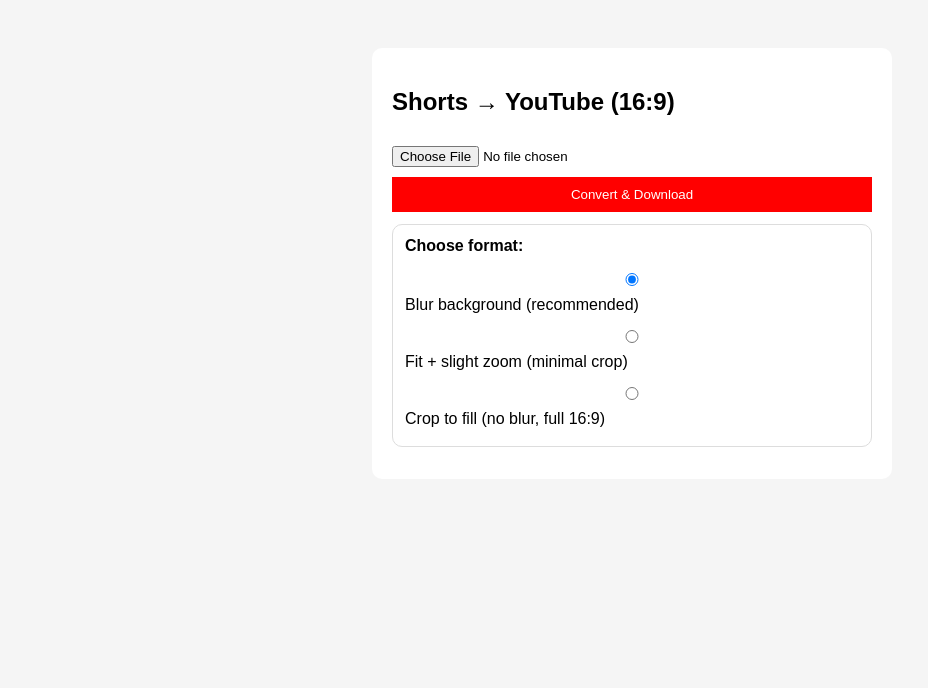
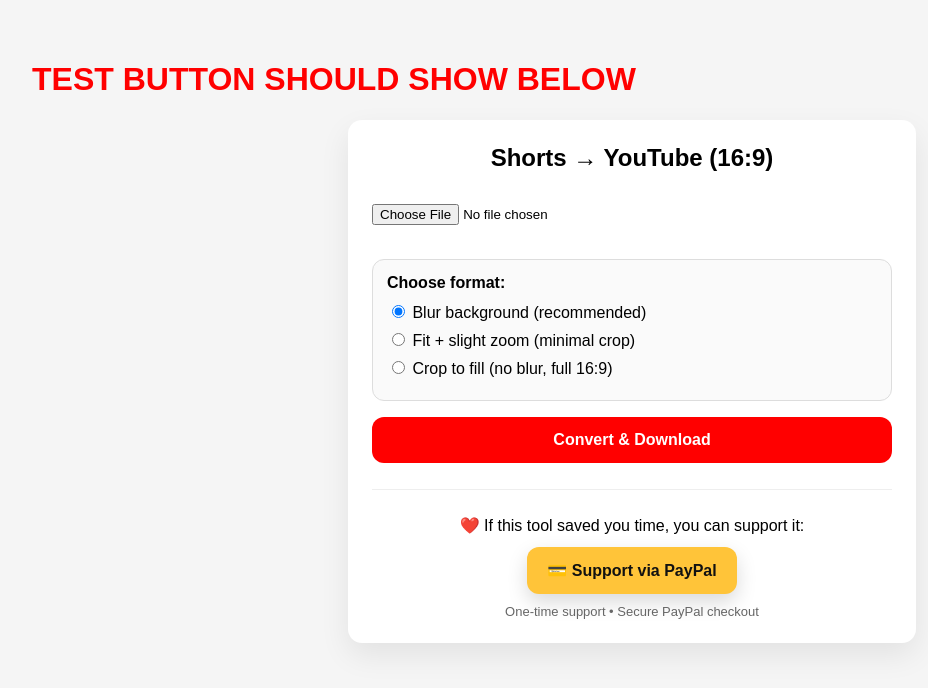
Before and after one commit to youngtallent1988-dev/shorts-to-youtube, a Flask app: page / in a window 1280 px wide. Shown: the top 688 px of the page, without its empty margins (8-936 px from the left). Run offline with Flask 3, Linux system fonts and the light colour scheme.

Commit message:
Test HTML update

```diff
--- a/templates/index.html
+++ b/templates/index.html
@@ -1,38 +1,154 @@
+<!DOCTYPE html>
+<html lang="en">
+<head>
+  <meta charset="UTF-8" />
+  <meta name="viewport" content="width=device-width, initial-scale=1.0" />
+  <title>Shorts to YouTube Converter</title>
 
-<!DOCTYPE html>
-<html>
-<head>
-  <title>Shorts to YouTube Converter</title>
   <style>
-    body { font-family: Arial; background:#f5f5f5; padding:40px; }
-    .card { background:white; padding:20px; max-width:480px; margin:auto; border-radius:10px; }
-    button { background:#ff0000; color:white; border:none; padding:10px; width:100%; }
-    input { width:100%; margin:10px 0; }
+    body {
+      font-family: Arial, sans-serif;
+      background: #f5f5f5;
+      padding: 40px;
+      margin: 0;
+    }
+
+    .card {
+      background: white;
+      padding: 24px;
+      max-width: 520px;
+      margin: auto;
+      border-radius: 14px;
+      box-shadow: 0 12px 30px rgba(0,0,0,0.08);
+    }
+
+    h2 {
+      margin-top: 0;
+      text-align: center;
+    }
+
+    input[type="file"] {
+      width: 100%;
+      margin: 12px 0 18px 0;
+    }
+
+    button {
+      background: #ff0000;
+      color: white;
+      border: none;
+      padding: 14px;
+      width: 100%;
+      border-radius: 12px;
+      font-size: 16px;
+      font-weight: 700;
+      cursor: pointer;
+    }
+
+    button:hover {
+      opacity: 0.92;
+    }
+
+    .box {
+      margin: 16px 0;
+      padding: 14px;
+      border: 1px solid #ddd;
+      border-radius: 12px;
+      background: #fafafa;
+    }
+
+    .box-title {
+      font-weight: 700;
+      margin-bottom: 10px;
+    }
+
+    label {
+      display: block;
+      margin: 8px 0;
+      cursor: pointer;
+    }
+
+    hr {
+      margin: 26px 0;
+      border: none;
+      border-top: 1px solid #eee;
+    }
+
+    .donate {
+      text-align: center;
+    }
+
+    .paypal-btn {
+      display: inline-block;
+      padding: 14px 20px;
+      background: #ffc439;
+      color: #111;
+      font-weight: 800;
+      border-radius: 12px;
+      text-decoration: none;
+      box-shadow: 0 8px 20px rgba(0,0,0,0.15);
+    }
+
+    .paypal-btn:hover {
+      opacity: 0.9;
+    }
+
+    .note {
+      font-size: 13px;
+      color: #666;
+      margin-top: 10px;
+    }
   </style>
 </head>
+
 <body>
+  <h1 style="color:red;">TEST BUTTON SHOULD SHOW BELOW</h1>
   <div class="card">
     <h2>Shorts → YouTube (16:9)</h2>
+
     <form method="post" action="/convert" enctype="multipart/form-data">
-      <input type="file" name="video" accept="video/*" required>
-      <button type="submit">Convert & Download</button>
-      <div style="margin: 12px 0; padding: 12px; border: 1px solid #ddd; border-radius: 10px;">
-  <div style="font-weight: 600; margin-bottom: 8px;">Choose format:</div>
+      <input type="file" name="video" accept="video/*" required />
 
-  <label style="display:block; margin:6px 0;">
-    <input type="radio" name="mode" value="blur" checked>
+      <div class="box">
+        <div class="box-title">Choose format:</div>
+
+        <label>
+          <input type="radio" name="mode" value="blur" checked />
           Blur background (recommended)
         </label>
 
-  <label style="display:block; margin:6px 0;">
-    <input type="radio" name="mode" value="fitzoom">
+        <label>
+          <input type="radio" name="mode" value="fitzoom" />
           Fit + slight zoom (minimal crop)
         </label>
 
-  <label style="display:block; margin:6px 0;">
-    <input type="radio" name="mode" value="crop">
+        <label>
+          <input type="radio" name="mode" value="crop" />
           Crop to fill (no blur, full 16:9)
         </label>
+      </div>
+
+      <button type="submit">Convert & Download</button>
+
+      <hr />
+
+      <div class="donate">
+        <p style="margin-bottom: 12px;">
+          ❤️ If this tool saved you time, you can support it:
+        </p>
+
+        <!-- 🔽 REPLACE THIS LINK WITH YOUR PAYPAL CHECKOUT LINK 🔽 -->
+        <a
+          href="https://www.paypal.me/shortsconverter"
+          target="_blank"
+          rel="noopener noreferrer"
+          class="paypal-btn"
+        >
+          💳 Support via PayPal
+        </a>
+
+        <div class="note">
+          One-time support • Secure PayPal checkout
+        </div>
       </div>
     </form>
   </div>
```
Lines whose indentation alone changed are shown as unchanged.
